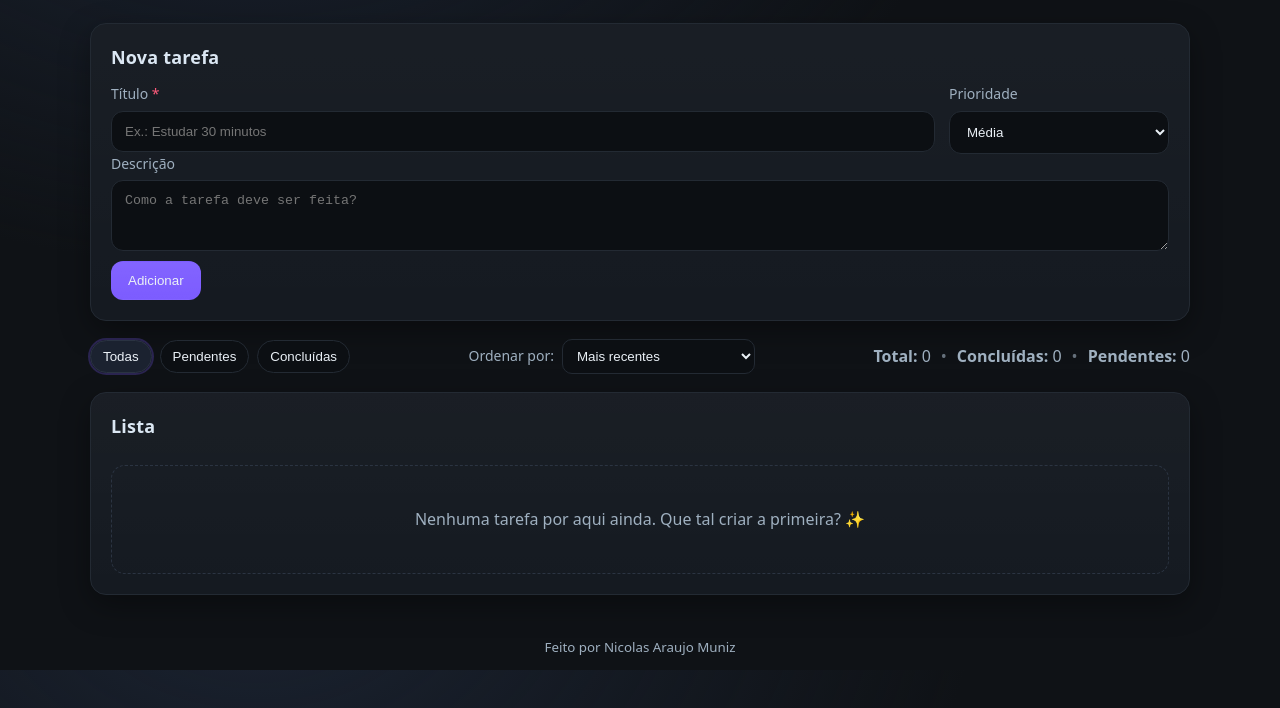
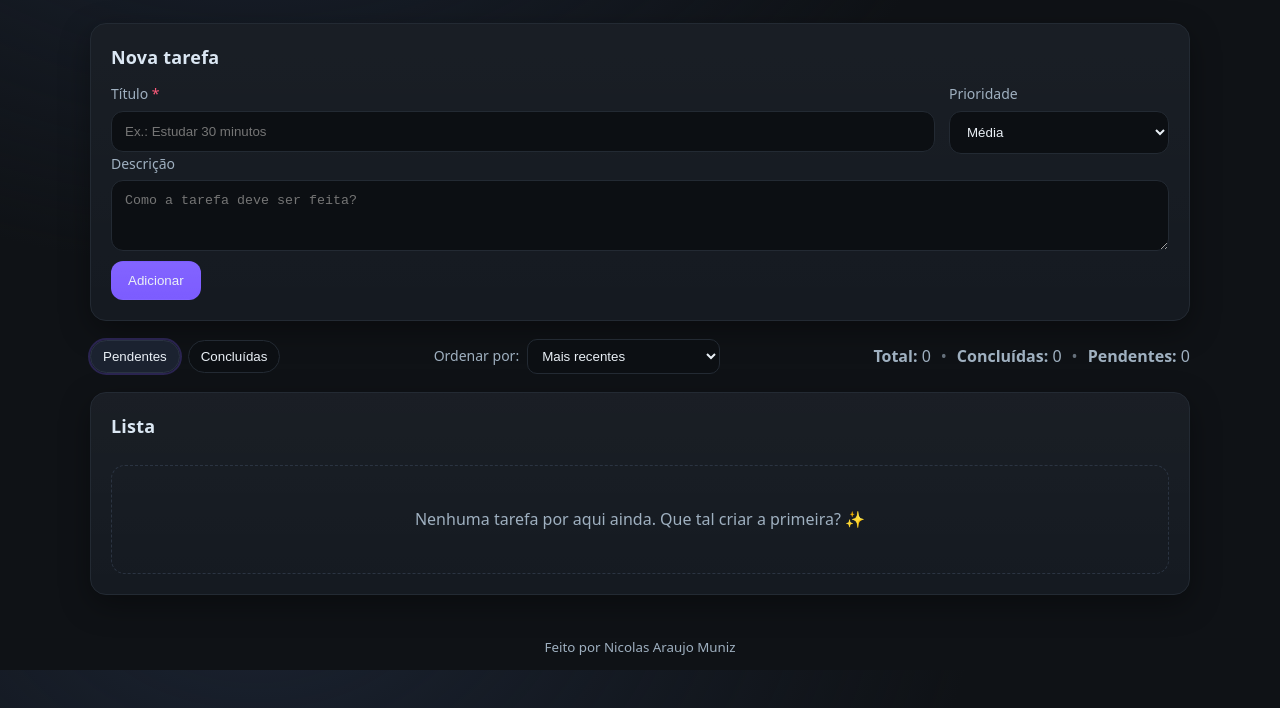
Before and after one commit to muniznicolas/Gerenciador-de-Tarefas, a plain HTML site: page index.html in a window 1280 px wide. Shown: the part 130-838 px from the top of the page. Drawn offline with Linux system fonts and the light colour scheme.

Commit message:
Remove botão Todas e define Pendentes como padrão

```diff
--- a/app.js
+++ b/app.js
@@ -16,7 +16,7 @@ const formatDate = (iso) =>
 const STORAGE_KEY = 'todo-list-v1';
 let tasks = load();
 
-let currentFilter = 'todas'; // 'todas' | 'pendentes' | 'concluidas'
+let currentFilter = 'pendentes'; // 'todas' | 'pendentes' | 'concluidas'
 let sortBy = 'created_desc'; // 'created_desc' | 'created_asc' | 'prio_desc' | 'prio_asc'
 
 // Estrutura da tarefa:
--- a/index.html
+++ b/index.html
@@ -48,8 +48,7 @@
     <section class="controls">
       <!-- Filtros -->
       <div class="filters" role="tablist" aria-label="Filtro de tarefas">
-        <button class="chip active" data-filter="todas" role="tab" aria-selected="true">Todas</button>
-        <button class="chip" data-filter="pendentes" role="tab" aria-selected="false">Pendentes</button>
+        <button class="chip active" data-filter="pendentes" role="tab" aria-selected="true">Pendentes</button>
         <button class="chip" data-filter="concluidas" role="tab" aria-selected="false">Concluídas</button>
       </div>
 
```
